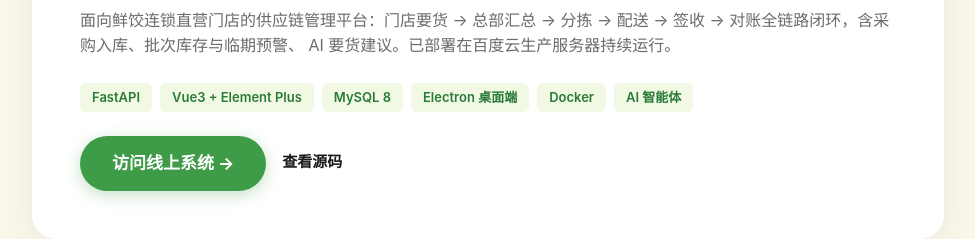
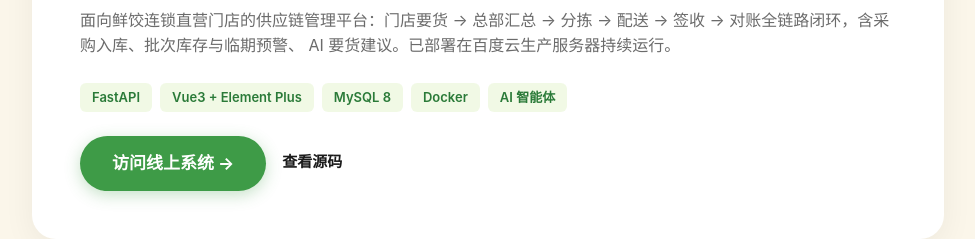
Before and after one commit to wengwenyu888-cmyk/wengwenyu888-cmyk.github.io, a plain HTML site: page index.html in a window 1280 px wide. Shown: the part 563-802 px from the top of the page, without its empty margins (152-1127 px from the left). Drawn offline with Linux system fonts and the light colour scheme.

Commit message:
docs: 移除 Electron 桌面端标签（仅网页端）

```diff
--- a/index.html
+++ b/index.html
@@ -116,7 +116,6 @@
           <span class="tag">FastAPI</span>
           <span class="tag">Vue3 + Element Plus</span>
           <span class="tag">MySQL 8</span>
-          <span class="tag">Electron 桌面端</span>
           <span class="tag">Docker</span>
           <span class="tag">AI 智能体</span>
         </div>
```
